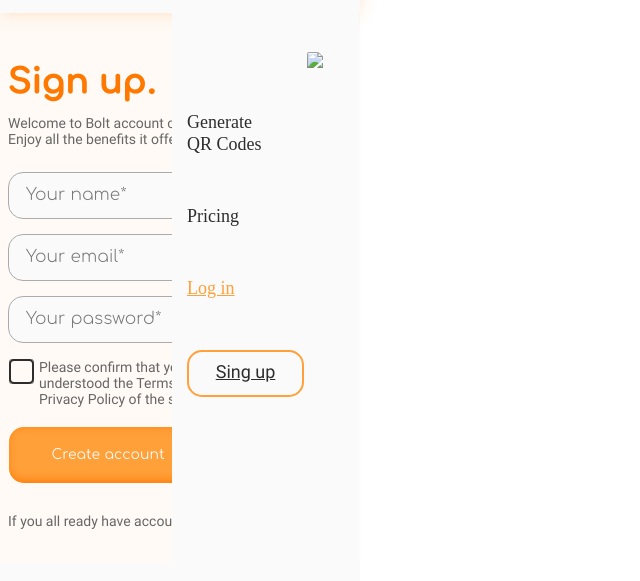
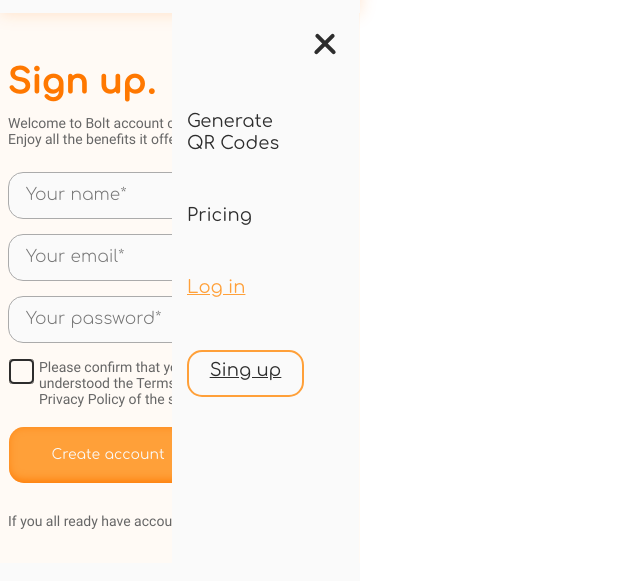
Before and after one commit to Voja85/Bolt_QR, a website: page pages/sing_in.html in a window 1280 px wide. Both pictures are taken after a click on the link 336 px from the left and 28 px from the top of the page. Shown: the part 47-628 px from the top of the page, without its empty margins (0-640 px from the left). Drawn offline with nearby package versions, Linux system fonts and the light colour scheme; files that its build step writes are made by us from their sources; files whose address does not match are found by name.

Commit message:
feat({sing_in.html}):uprade humburger

```diff
--- a/pages/sing_in.html
+++ b/pages/sing_in.html
@@ -28,9 +28,11 @@
                 </div>
                 <div>
                     <ul class="navbar-links" id="nav-links">
-                        <li class="nav-item_1">
-                            <a href="javascript:;" class="nav-link"><img class="navbar-links-items"
-                                    src="../resources/Images/images.png" alt="macka"></a>
+                        <li class="rotation" id="nav-links-back">
+                            <a href="javascript:;">
+                                <p class="rotation-1"></p>
+                                <p class="rotation-2"></p>
+                            </a>
                         </li>
 
                         <li class="nav-item_2">
@@ -127,4 +129,5 @@
     </script>
 </body>
 
+
 </html>
--- a/resources/scss/_header.scss
+++ b/resources/scss/_header.scss
@@ -70,6 +70,8 @@
 .nav-item {
     margin-top: 50px;
     margin-left: 15px;
+    font-family: 'TarabaComfortaa';
+    font-weight: 400;
 
     &_1 {
         margin-top: 40px;
@@ -79,6 +81,8 @@
     &_2 {
         margin-top: 100px;
         margin-left: 15px;
+        font-family: 'TarabaComfortaa';
+        font-weight: 400;
     }
 
     &_4 {
@@ -90,7 +94,8 @@
         border-radius: 15px;
         text-align: center;
         padding-top: 5%;
-        font-family: roboto;
+        font-family: 'TarabaComfortaa';
+        font-weight: 400;
     }
 }
 
@@ -116,3 +121,33 @@
         font-weight: 400;
     }
 }
+
+.rotation {
+    position: relative;
+    margin-left: 90px;
+    margin-top: 30px;
+}
+
+.rotation-1 {
+    position: absolute;
+    border: 1px;
+    width: 27px;
+    height: 4px;
+    transform: rotate(45deg);
+    margin-left: 50px;
+    border-radius: 2px;
+    background: $darkgrey;
+}
+
+.rotation-2 {
+    position: absolute;
+    border: 1px;
+    width: 27px;
+    height: 4px;
+    transform: rotate(-45deg);
+    margin-left: 49px;
+    margin-bottom: 4px;
+    border-radius: 2px;
+    background: $darkgrey;
+    z-index: -1;
+}
```
